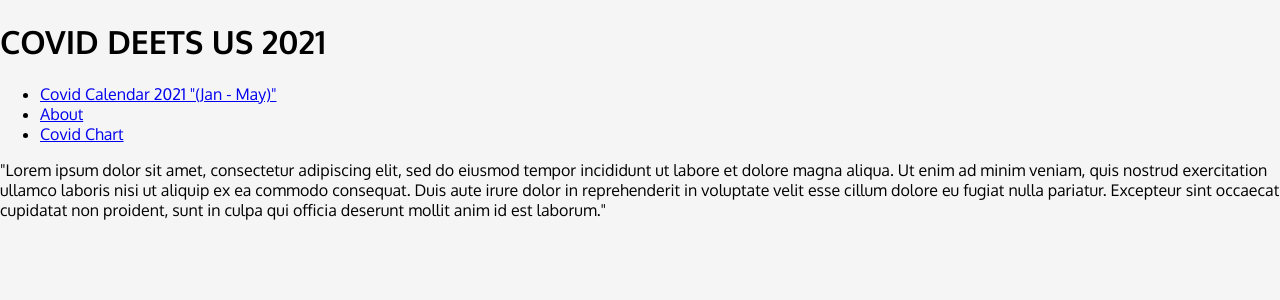
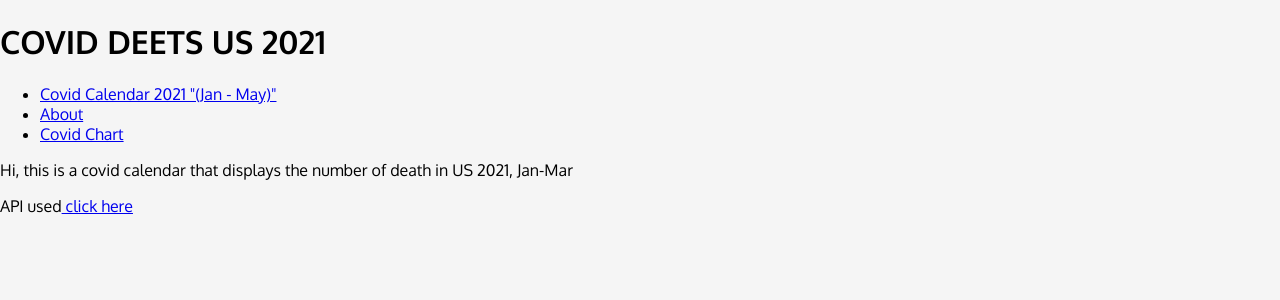
Before and after one commit to jpamirul/CovidCalendar-US-2021, a React (Create React App) app: page /AboutCovid in a window 1280 px wide. Shown: the top 300 px of the page. Built offline with nearby package versions, Linux system fonts and the light colour scheme.

Commit message:
Update AboutCovid.js

```diff
--- a/src/components/AboutCovid.js
+++ b/src/components/AboutCovid.js
@@ -4,13 +4,12 @@ const AboutCovid = () => {
   return (
     <div>
       <p>
-        "Lorem ipsum dolor sit amet, consectetur adipiscing elit, sed do eiusmod
-        tempor incididunt ut labore et dolore magna aliqua. Ut enim ad minim
-        veniam, quis nostrud exercitation ullamco laboris nisi ut aliquip ex ea
-        commodo consequat. Duis aute irure dolor in reprehenderit in voluptate
-        velit esse cillum dolore eu fugiat nulla pariatur. Excepteur sint
-        occaecat cupidatat non proident, sunt in culpa qui officia deserunt
-        mollit anim id est laborum."
+        Hi, this is a covid calendar that displays the number of death in US
+        2021, Jan-Mar
+      </p>
+      <p>
+        API used
+        <a href="https://api.covidtracking.com/v1/us/daily.json"> click here</a>
       </p>
     </div>
   );
```
